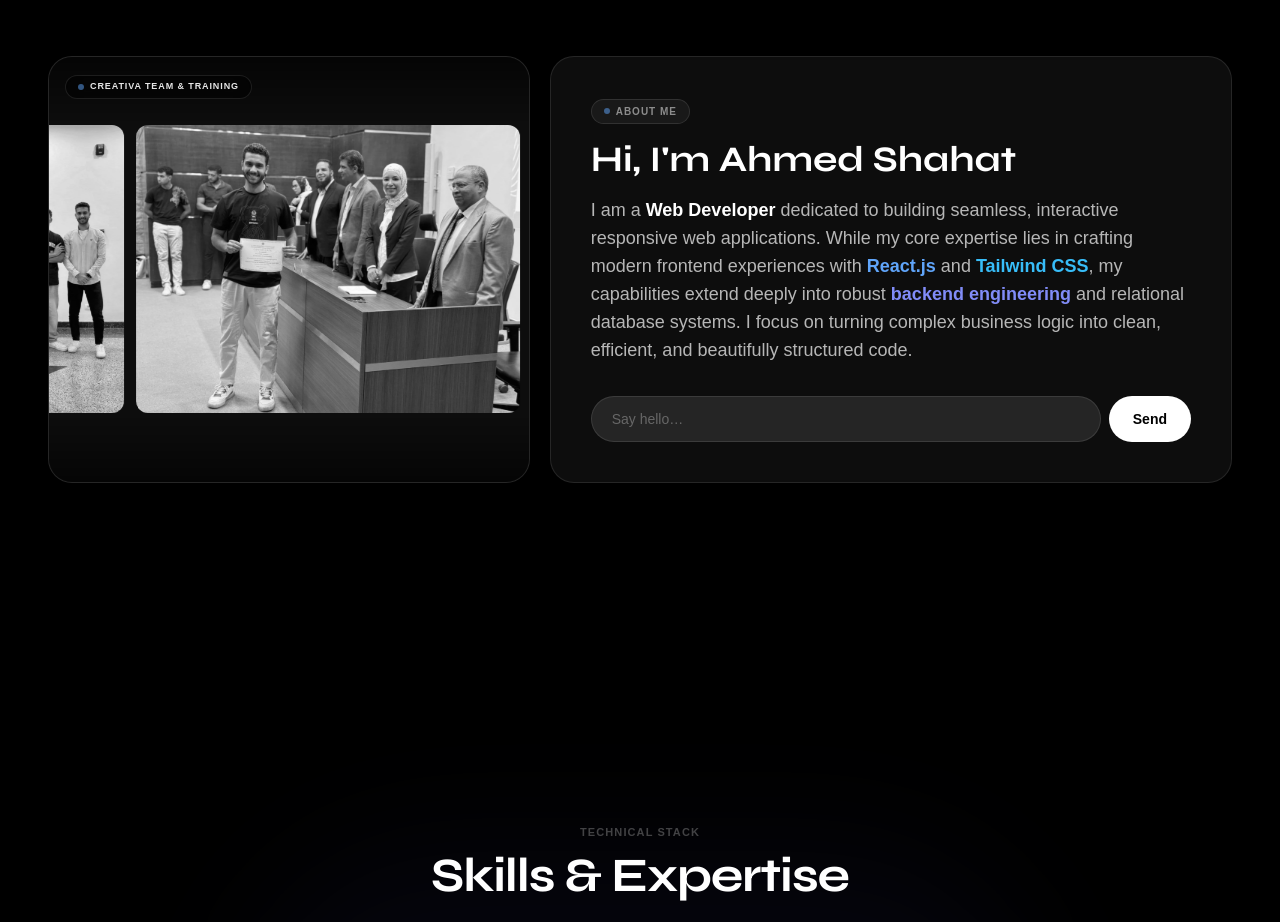
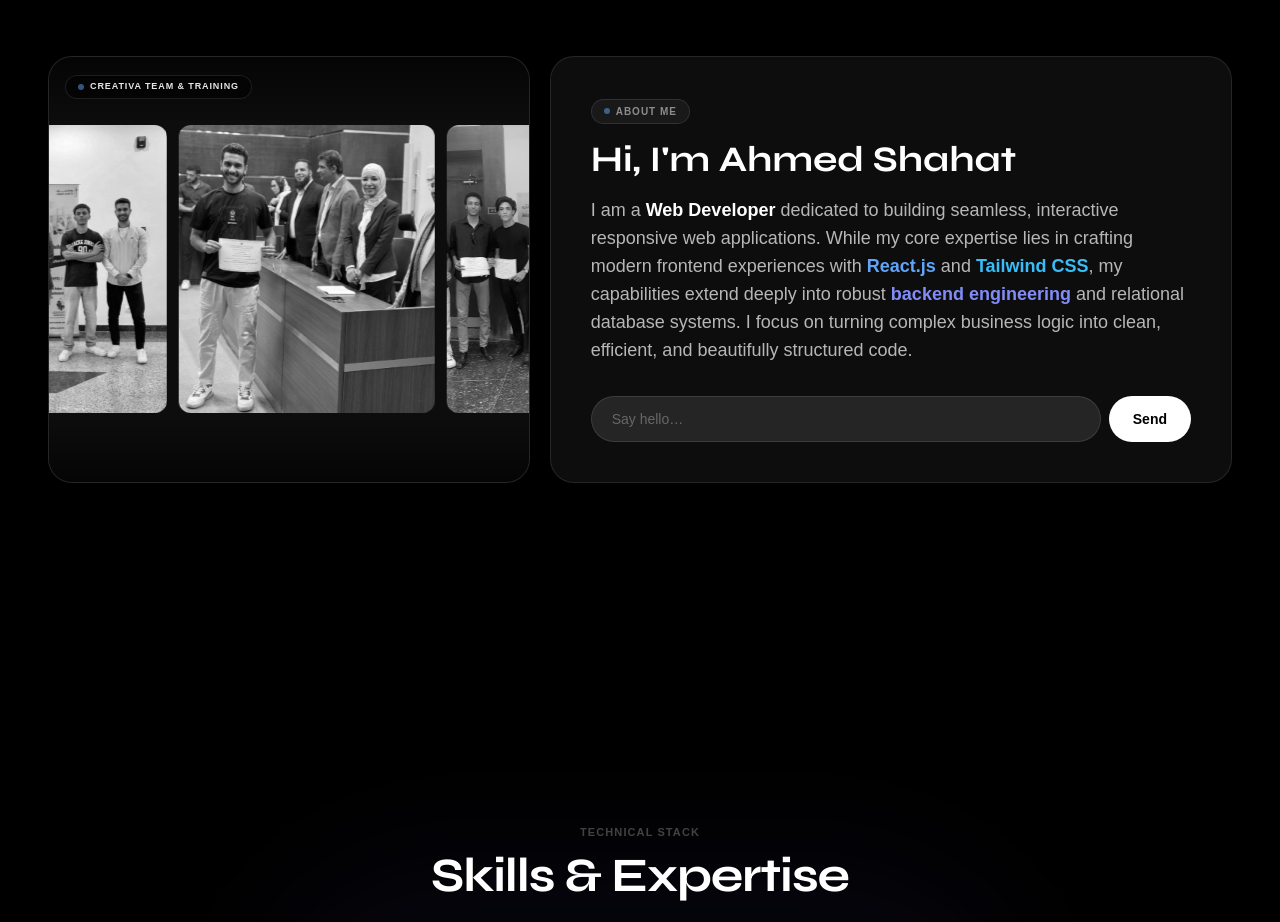
Before and after one commit to ahmedshahat921-cpu/my-portfolio, a React (Vite) app: page / in a window 1280 px wide. Shown: the part 6440-7362 px from the top of the page. Built offline with nearby package versions, Linux system fonts and the light colour scheme; a web font is replaced by a local one.

Commit message:
feat: implement BentoGrid component with interactive wallpaper gallery, intro form, and music player

```diff
--- a/src/components/BentoGrid.jsx
+++ b/src/components/BentoGrid.jsx
@@ -58,13 +58,13 @@ const WallpaperGallery = () => {
 
       <div
         className="flex gap-3 w-max grayscale group-hover/gallery:grayscale-0 transition-all duration-700"
-        style={{ animation: 'slide-horizontal 10s linear infinite' }}
+        style={{ animation: 'slide-horizontal 12s linear infinite' }}
       >
         {items.map((item, i) => (
           <img
             key={i}
             src={item.src}
-            className="h-56 md:h-72 w-auto object-cover rounded-xl flex-shrink-0"
+            className="h-56 md:h-72 w-48 md:w-64 object-cover rounded-xl flex-shrink-0"
             alt={`About Photo ${(i % 6) + 1}`}
           />
         ))}
```
